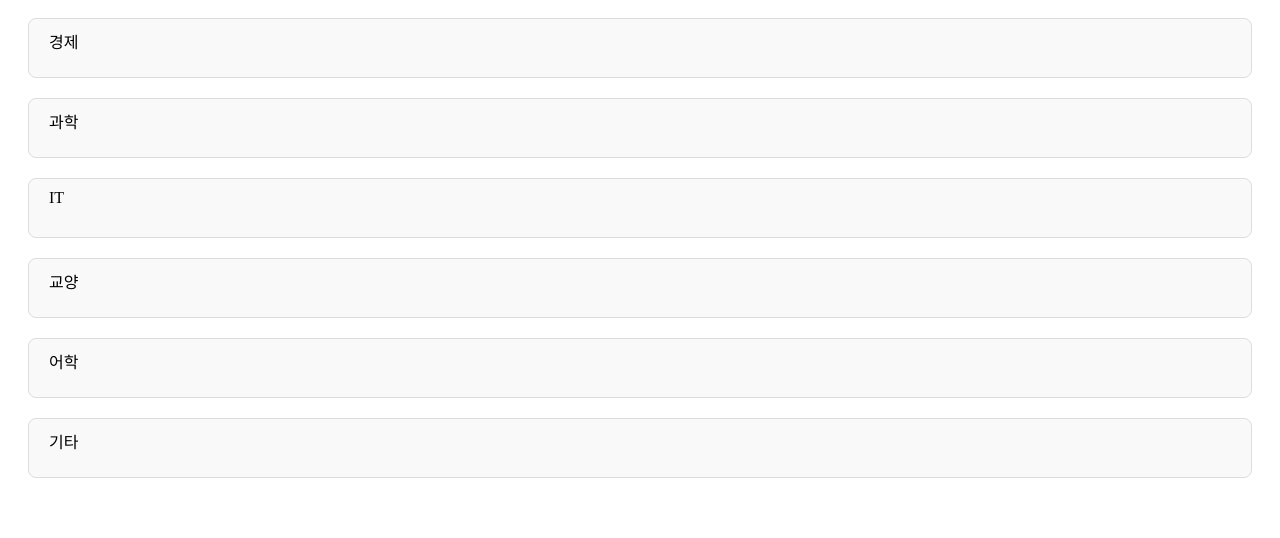
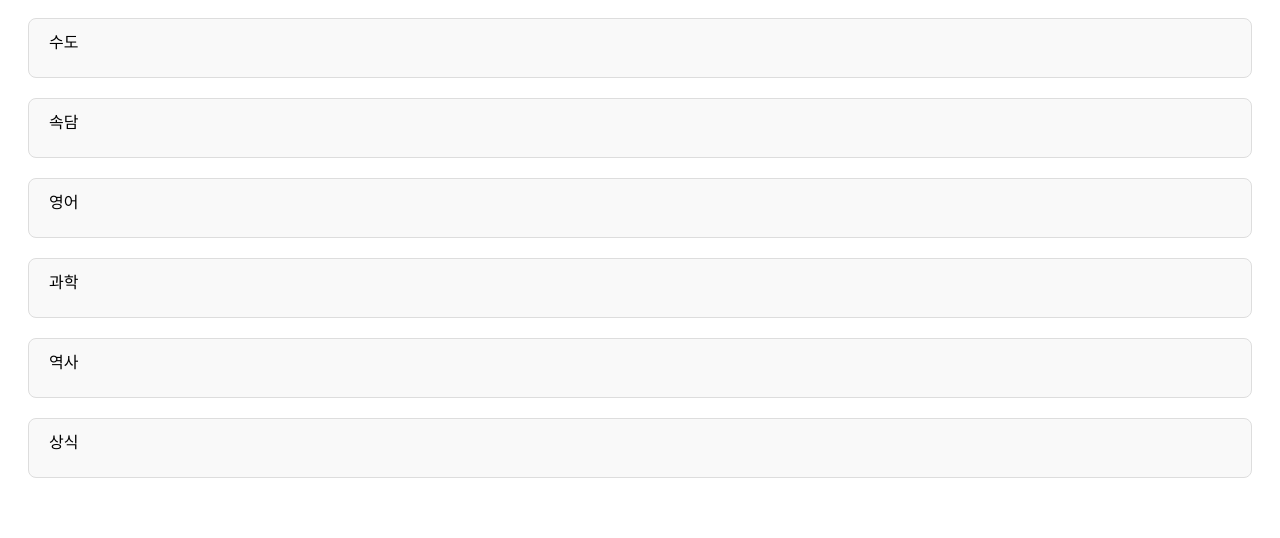
Before and after one commit to LinkHackathonTeam9/Team9_FrontEnd, a React (Vite) app: page /education in a window 1280 px wide. Shown: the top 538 px of the page. Built offline with nearby package versions, Linux system fonts and the light colour scheme.

Commit message:
Add category conveter and apply it

```diff
--- a/src/pages/EducationPage.tsx
+++ b/src/pages/EducationPage.tsx
@@ -1,6 +1,8 @@
 import BottomNavBar from '@components/common/BottomNavBar';
 import styled from '@emotion/styled';
-import EducationItem from '@components/education/EducationItem.tsx';
+import EducationItem from '@components/education/EducationItem';
+import { CARD_CATEGORY_KO } from '@utils/index';
+import { CARD_CATEGORY } from '@@types/index';
 
 const Container = styled.div`
   width: 100%;
@@ -14,13 +16,10 @@ const Container = styled.div`
 `;
 
 const EducationPage = () => {
-  // todo fetch categories from server
-  const dummyCategories = ['경제', '과학', 'IT', '교양', '어학', '기타'];
-
   return (
     <Container>
-      {dummyCategories.map((category) => (
-        <EducationItem category={category} key={category} />
+      {Object.values(CARD_CATEGORY).map((category) => (
+        <EducationItem category={CARD_CATEGORY_KO[category]} key={category} />
       ))}
       <BottomNavBar />
     </Container>
--- /dev/null
+++ b/src/utils/index.ts
@@ -0,0 +1,10 @@
+import type { CardCategory } from '@@types/index';
+
+export const CARD_CATEGORY_KO: { [key in CardCategory]: string } = {
+  CAPITAL: '수도',
+  PROVERB: '속담',
+  ENGLISH: '영어',
+  SCIENCE: '과학',
+  HISTORY: '역사',
+  COMMON_KNOWLEDGE: '상식',
+};
```
